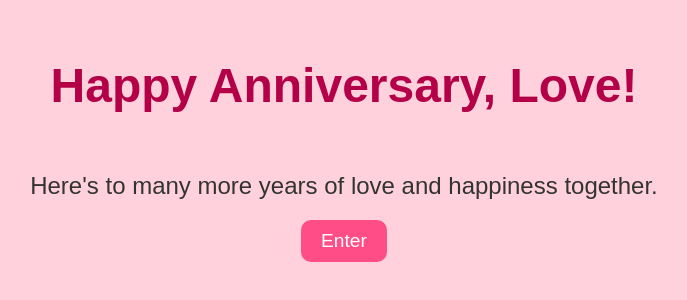
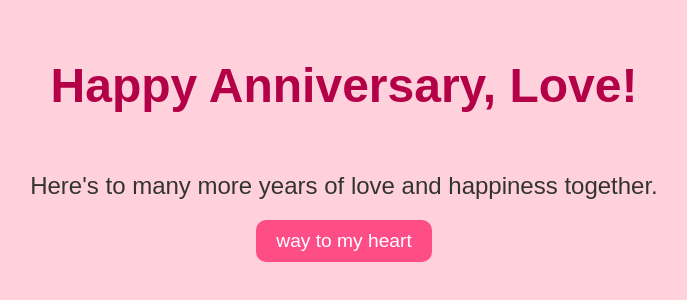
Before and after one commit to nandacharan/BOOCHI.IO, a plain HTML site: page index.html in a window 1280 px wide. Shown: the part 260-560 px from the top of the page, without its empty margins (296-983 px from the left). Drawn offline with Linux system fonts and the light colour scheme.

Commit message:
Update index.html

```diff
--- a/index.html
+++ b/index.html
@@ -11,7 +11,7 @@
     <section class="landing">
         <h1>Happy Anniversary, Love!</h1>
         <p>Here's to many more years of love and happiness together.</p>
-        <button id="enterBtn">Enter</button>
+        <button id="enterBtn">way to my heart</button>
     </section>
 
     <!-- Hidden Content - Will show after Enter Button is clicked -->
```
